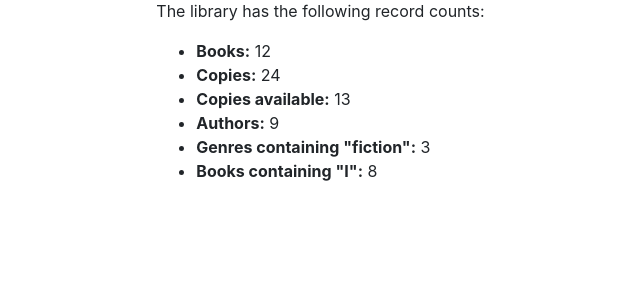
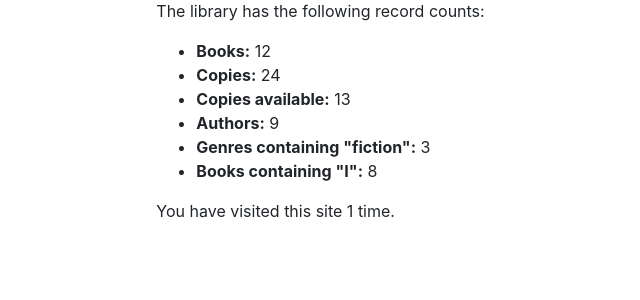
Before and after one commit to rakudev/locallibrary, a Django app: page /catalog/ in a window 1280 px wide. Shown: the part 143-443 px from the top of the page, without its empty margins (72-712 px from the left). Run offline with Django 3.2, Linux system fonts and the light colour scheme; data comes from the database, SQL or seed files in the repository; both versions use the stored data as it was after the commit.

Commit message:
Finish part 7

```diff
--- a/catalog/templates/catalog/index.html
+++ b/catalog/templates/catalog/index.html
@@ -17,4 +17,7 @@
     <li><strong>Genres containing "fiction":</strong> {{ num_genres_with_fiction }}</li>
     <li><strong>Books containing "I":</strong> {{ num_books_with_I }}</li>
   </ul>
+
+
+<p> You have visited this site {{num_of_visits}} time{% if num_of_visits > 1%}s{%endif%}.</p>
 {% endblock %}
--- a/catalog/views.py
+++ b/catalog/views.py
@@ -24,6 +24,9 @@ def index(request):
     num_books = Book.objects.all().count()
     num_instances = BookInstance.objects.all().count()
 
+    num_of_visits = request.session.get("num_of_visits", 1)
+    request.session["num_of_visits"] = num_of_visits + 1
+
     # Available books (status = 'a')
     num_instances_available = BookInstance.objects.filter(status__exact='a').count()
     num_genres_with_fiction = Genre.objects.filter(name__icontains='fiction').count()
@@ -38,6 +41,7 @@ def index(request):
         'num_authors': num_authors,
         'num_genres_with_fiction' : num_genres_with_fiction,
         'num_books_with_I': num_books_with_I,
+        'num_of_visits' : num_of_visits
     }
 
     # Render the HTML template index.html with the data in the context variable
```
Also changed, not shown: db.sqlite3.
